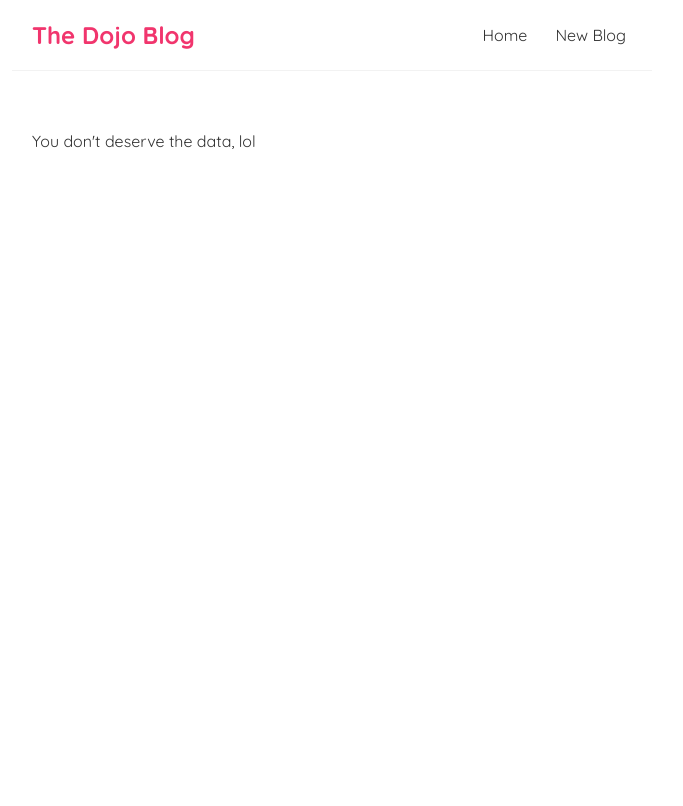
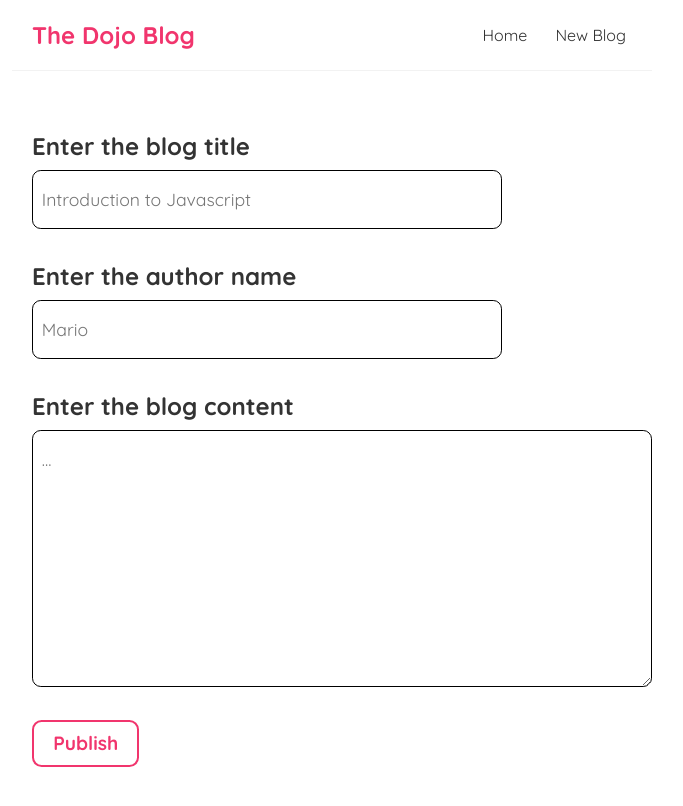
Before and after one commit to KarthikRaju391/react-app-blogs, a React (Create React App) app: page /blog/create in a window 1280 px wide. Shown: the top 806 px of the page, without its empty margins (308-991 px from the left). Built offline with nearby package versions, Linux system fonts and the light colour scheme; no server answers.

Commit message:
Full functionality done

```diff
--- a/src/App.js
+++ b/src/App.js
@@ -2,6 +2,7 @@ import { Navbar } from './Navbar';
 import { Home } from './Home';
 import { BrowserRouter as Router, Routes, Route, Link } from 'react-router-dom'
 import { Blog } from './Blog';
+import { Create } from './Create';
 
 function App() {
 	return (
@@ -12,6 +13,7 @@ function App() {
 					<Routes>
 						<Route exact path='/' element={<Home />} />
 						<Route exact path='/blog/:id' element={<Blog />} />
+						<Route exact path='/blog/create' element={<Create />} />
 					</Routes>
 				</div>
 			</div>
--- a/src/BlogList.js
+++ b/src/BlogList.js
@@ -1,7 +1,17 @@
 import React, { useState } from 'react';
-import { Link } from 'react-router-dom'
+import { Link, useNavigate } from 'react-router-dom'
 
 export const BlogList = ({ blogs, title }) => {
+
+	const navigate = useNavigate();
+
+	const handleDelete = async (id) => {
+		await fetch(`http://localhost:8000/blogs/${id}`, {
+			method: 'DELETE'
+		})
+
+		window.location.reload();
+	}
 
 	return (
 		<div className="blog-list">
@@ -13,8 +23,9 @@ export const BlogList = ({ blogs, title }) => {
 							<h2>{blog.title}</h2>
 							<p>Written by {blog.author}</p>
 						</div>
-						<div>
-							<Link to={`/blog/${blog.id}`}>Read more</Link>
+						<div className='button-container'>
+							<Link className='read-more' to={`/blog/${blog.id}`}>Read more</Link>
+							<button onClick={() => handleDelete(blog.id)} className='delete-btn'>Delete</button>
 						</div>
 					</div>
 				</section>
--- /dev/null
+++ b/src/Create.js
@@ -0,0 +1,64 @@
+import React, { useState } from 'react'
+import { useNavigate } from 'react-router-dom'
+
+export const Create = () => {
+
+   const [title, setTitle] = useState('');
+   const [author, setAuthor] = useState('');
+   const [body, setBody] = useState('')
+
+   const navigate = useNavigate();
+
+   const handleSubmit = async (e) => {
+      e.preventDefault()
+      const res = await fetch('http://localhost:8000/blogs', {
+         method: 'POST',
+         headers:{
+            'Accept': 'application/json',
+            'Content-Type': 'application/json'
+         },
+         body: JSON.stringify({title, author, body})
+      })
+      const content = await res.json()
+      console.log(content)
+
+      setTitle('')
+      setAuthor('')
+      setBody('')
+      navigate('/')
+   }
+
+   return (
+      <form onSubmit={handleSubmit}>
+         <div className='input-section'>
+            <h2>Enter the blog title</h2>
+            <input
+               className='input-area'
+               placeholder="Introduction to Javascript"
+               type="text"
+               onChange = {(e) => setTitle(e.target.value)}
+            />
+         </div>
+         <div className='input-section'>
+            <h2>Enter the author name</h2>
+            <input
+               className='input-area'
+               placeholder="Mario"
+               type="text"
+               onChange={(e) => setAuthor(e.target.value)}
+            />
+         </div>
+         <div className='input-section'>
+            <h2>Enter the blog content</h2>
+            <textarea
+               rows="10"
+               className='input-text-area'
+               placeholder="..."
+               type="text"
+               onChange={(e) => setBody(e.target.value)}
+            />
+         </div>
+         <button type='submit' className='publish-btn'>Publish</button>
+      </form>
+   )
+}
--- a/src/Navbar.js
+++ b/src/Navbar.js
@@ -1,4 +1,5 @@
 import React from 'react';
+import { Link } from 'react-router-dom'
 
 export const Navbar = () => {
 	return (
@@ -6,8 +7,8 @@ export const Navbar = () => {
 			<nav className="navbar">
 				<h1>The Dojo Blog</h1>
 				<div className="links">
-					<a href="/">Home</a>
-					<a href="/create">New Blog</a>
+					<Link to="/">Home</Link>
+					<Link to="/blog/create">New Blog</Link>
 				</div>
 			</nav>
 		</div>
--- a/src/index.css
+++ b/src/index.css
@@ -60,6 +60,7 @@
 
 .author {
 	font-weight: bold;
+	color: #f1356d;
 }
 
 .article {
@@ -67,3 +68,67 @@
 	line-height: 1.7em;
 	font-size: 1.2em;
 }
+
+.read-more {
+	/* color: #f1356d; */
+	text-decoration: none;
+	font-weight: bold;
+	border-bottom: 1px solid #f1356d;
+}
+
+.input-section + .input-section {
+	margin-top: 2em;
+}
+
+.input-area::placeholder {
+	font-weight: lighter;
+}
+.input-area {
+	width: 75%;
+	padding: 1em 0.5em;
+	margin-top: 0.5em;
+	font-weight: bold;
+	font-size: 1.1em;
+	border-radius: 0.5em;
+	outline: none;
+	border: 1.5px solid black;
+}
+
+.input-text-area {
+	margin-top: 0.5em;
+	font-size: 1.1em;
+	padding: 1em 0.5em;
+	width: 100%;
+	border-radius: 0.5em;
+	outline: none;
+	border: 1.5px solid black;
+}
+
+.button-container {
+	display: flex;
+	align-items: center;
+	gap: 1em;
+}
+
+.publish-btn{
+	margin-top: 1.5em;
+	cursor: pointer;
+	padding: 0.5em 1em;
+	font-size: 1.2em;
+	font-weight: bold;
+	background-color: transparent;
+	outline: none;
+	border: 2px solid #f1356d;
+	border-radius: 0.5em;
+	color: #f1356d;
+}
+
+.delete-btn {
+	cursor: pointer;
+	padding: 0.3em 1em;
+	background-color: transparent;
+	outline: none;
+	border: 1px solid #f1356d;
+	border-radius: 0.5em;
+	color: #f1356d;
+}
--- a/src/useFetch.js
+++ b/src/useFetch.js
@@ -26,7 +26,7 @@ const useFetch = (url) => {
 					setIsLoading(false)
 					setError(err.message);
 				})
-		}, 1000);
+		}, 0);
 	}, [url]);
 
 
```
Also changed, not shown: data/db.json (+10 -4 lines).
